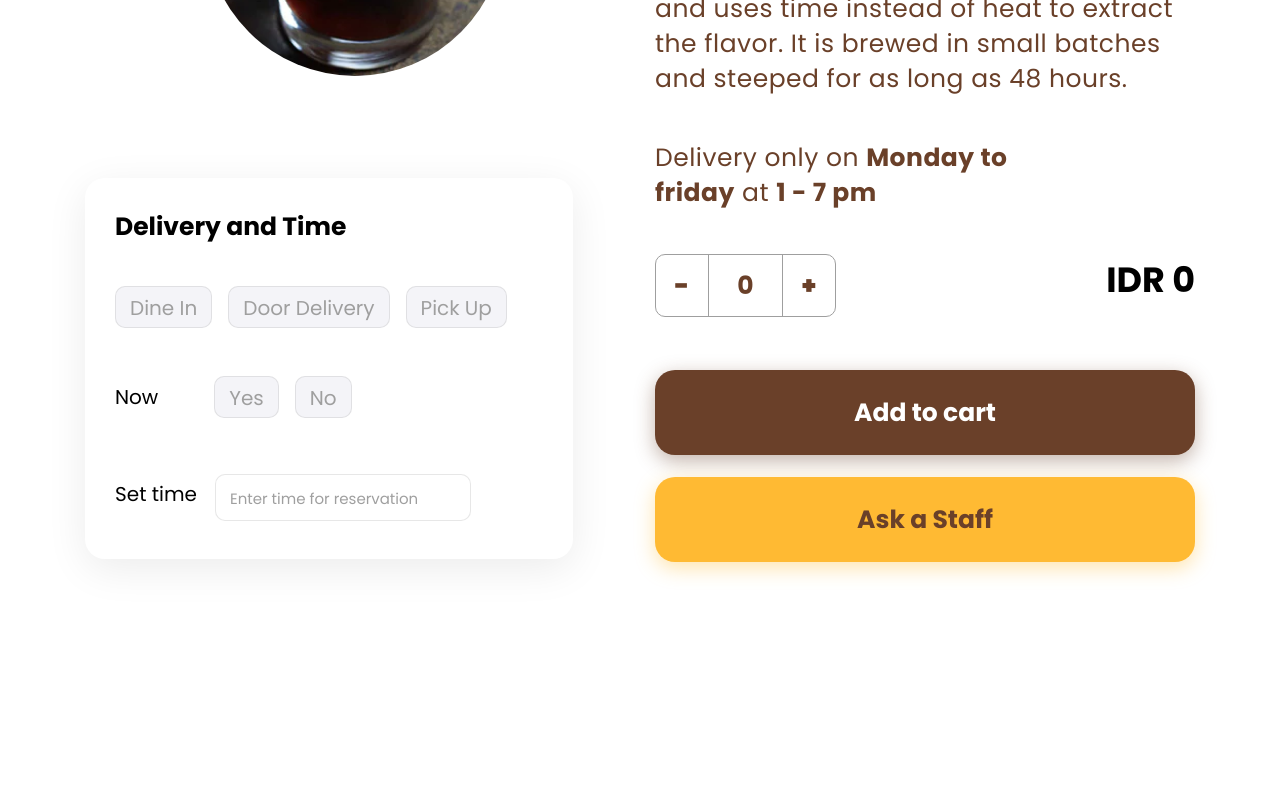
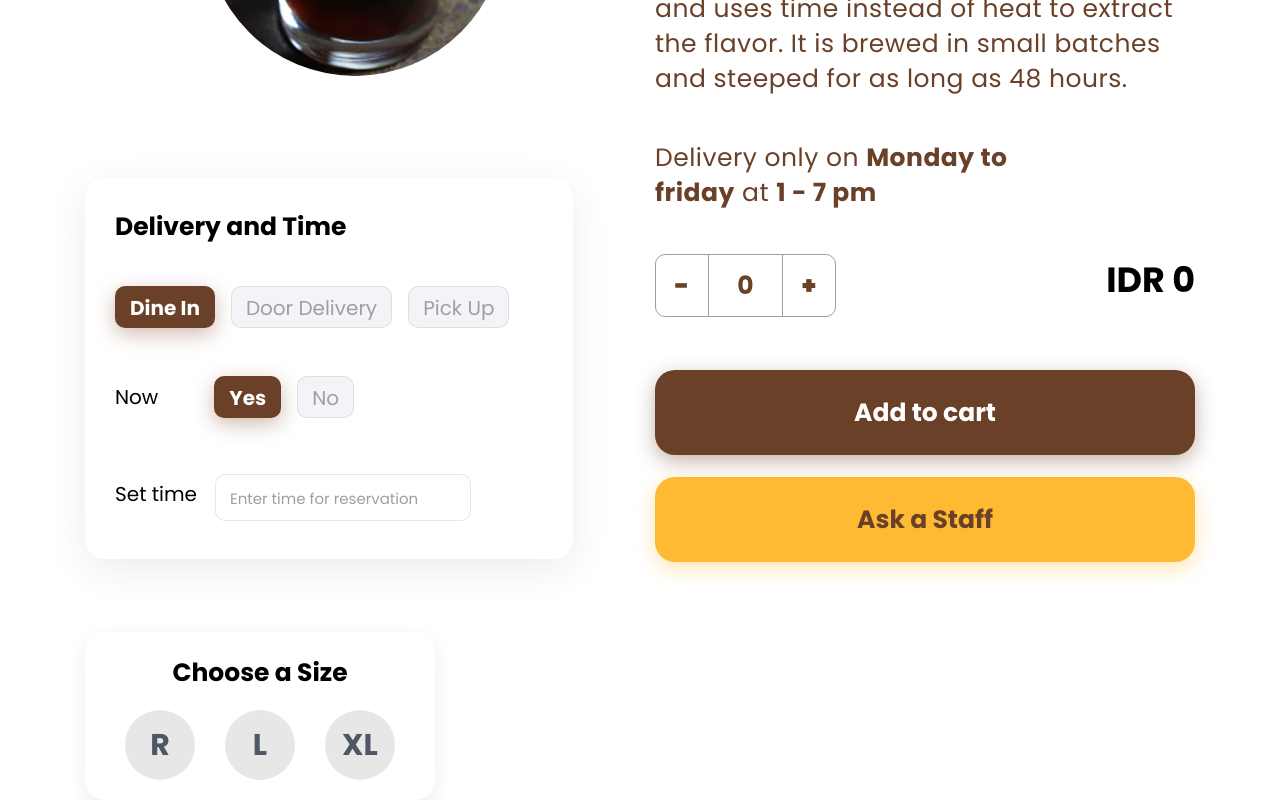
Before and after one commit to maulanarifai114/bootcamp-frontend-coffee-shop, a Vue app: page /cust/product-d in a window 1280 px wide. Shown: the part 358-1158 px from the top of the page. Before the commit the page ends 990 px from the top, so only its background shows below. Built offline with nearby package versions, Linux system fonts and the light colour scheme.

Commit message:
fixing delivery and time, and add size

```diff
--- /dev/null
+++ b/src/components/cust/base/Size.vue
@@ -0,0 +1,59 @@
+<template>
+  <div>
+    <label :for="id">
+      <input :id="id" :class="isActive > 0 ? 'active':'nonactive'" type="checkbox">{{label}}
+    </label>
+  </div>
+</template>
+
+<script>
+export default {
+  name: 'Size',
+  props: ['label', 'id'],
+  data () {
+    return {
+      isActive: 0
+    }
+  },
+  methods: {
+    changeClass () {
+      if (this.isActive === 0) {
+        this.isActive = 1
+      } else if (this.isActive === 1) {
+        this.isActive = 0
+      }
+    }
+  }
+}
+</script>
+
+<style lang="scss" scoped>
+button {
+  height: 70px;
+  width: 70px;
+  font-family: Poppins;
+  font-size: 30px;
+  font-style: normal;
+  font-weight: 700;
+  line-height: 45px;
+  letter-spacing: 0em;
+  text-align: center;
+  border: none;
+  border-radius: 50%;
+}
+
+button:focus {
+  outline: none;
+}
+
+.active {
+  background: #FFBA33;
+  color: #000000;
+}
+
+.nonactive {
+  background: rgba(186, 186, 186, 0.35);
+  color: #4F5665;
+}
+
+</style>
--- a/src/components/cust/module/DeliveTime.vue
+++ b/src/components/cust/module/DeliveTime.vue
@@ -3,25 +3,25 @@
     <div class="del-time">
       <h4>Delivery and Time</h4>
       <div class="d-flex mb-5">
-        <div class="btn-group-toggle" data-toggle="buttons">
-          <label class="btn mr-3" for="dine" :class="deliver.includes('dine')? 'selected':'unselected'">
+        <div class="btn-group-toggle">
+          <label class="btn mr-3" for="dine" :class="deliver === 'dine'? 'selected':'unselected'">
             <input type="radio" name="deliver" id="dine" v-model="deliver" value="dine"> Dine In
           </label>
-          <label class="btn mr-3" for="door" :class="deliver.includes('door')? 'selected':'unselected'">
+          <label class="btn mr-3" for="door" :class="deliver === 'door'? 'selected':'unselected'">
             <input type="radio" name="deliver" id="door" v-model="deliver" value="door"> Door Delivery
           </label>
-          <label class="btn mr-3" for="pick" :class="deliver.includes('pick')? 'selected':'unselected'">
+          <label class="btn mr-3" for="pick" :class="deliver === 'pick'? 'selected':'unselected'">
             <input type="radio" name="deliver" id="pick" v-model="deliver" value="pick"> Pick Up
           </label>
         </div>
       </div>
       <div class="d-flex align-items-center mb-5">
         <div class="label-tag mr-now">Now</div>
-        <div class="btn-group-toggle" data-toggle="buttons">
-          <label class="btn mr-3" for="yes" :class="now.includes('yes')? 'selected':'unselected'">
+        <div class="btn-group-toggle">
+          <label class="btn mr-3" for="yes" :class="now === 'yes'? 'selected':'unselected'">
             <input type="radio" name="now" id="yes" v-model="now" value="yes"> Yes
           </label>
-          <label class="btn mr-3" for="no" :class="now.includes('no')? 'selected':'unselected'">
+          <label class="btn mr-3" for="no" :class="now === 'no'? 'selected':'unselected'">
             <input type="radio" name="now" id="no" v-model="now" value="no"> No
           </label>
         </div>
@@ -44,8 +44,17 @@ export default {
   },
   data () {
     return {
-      deliver: [],
-      now: []
+      deliver: '',
+      now: ''
+    }
+  },
+  mounted () {
+    this.default()
+  },
+  methods: {
+    default () {
+      this.deliver = 'dine'
+      this.now = 'yes'
     }
   }
 }
--- /dev/null
+++ b/src/components/cust/module/SizeProduct.vue
@@ -0,0 +1,96 @@
+<template>
+  <div class="box w-100 d-flex flex-column">
+    <h4>Choose a Size</h4>
+    <div class="d-flex justify-content-between flex-row btn-group-toggle" >
+      <label class="btn d-flex align-items-center justify-content-center" for="r" :class="size.includes('r')? 'selected':'unselected'">
+        <input type="checkbox" name="size" id="r" v-model="size" value="r" class="d-none"> R
+      </label>
+      <label class="btn d-flex align-items-center justify-content-center" for="l" :class="size.includes('l')? 'selected':'unselected'">
+        <input type="checkbox" name="size" id="l" v-model="size" value="l" class="d-none"> L
+      </label>
+      <label class="btn d-flex align-items-center justify-content-center" for="xl" :class="size.includes('xl')? 'selected':'unselected'">
+        <input type="checkbox" name="size" id="xl" v-model="size" value="xl" class="d-none"> XL
+      </label>
+    </div>
+  </div>
+</template>
+
+<script>
+// import Size from '../base/Size'
+
+export default {
+  name: 'SizeProduct',
+  components: {
+    // Size
+  },
+  data () {
+    return {
+      size: [],
+      check: []
+    }
+  }
+}
+</script>
+
+<style lang="scss" scoped>
+
+.hide {
+  display: none;
+}
+
+.btn {
+  height: 70px;
+  width: 70px;
+  font-family: Poppins;
+  font-size: 30px;
+  font-style: normal;
+  font-weight: 700;
+  line-height: 45px;
+  letter-spacing: 0em;
+  text-align: center;
+  border: none;
+  border-radius: 50%;
+}
+
+.btn:focus {
+  outline: none;
+}
+
+.box {
+  padding: 22px 40px;
+  height: 168px;
+  background: #FFFFFF;
+  box-shadow: 0px 6px 20px rgba(0, 0, 0, 0.08);
+  border-radius: 20px;
+}
+
+h4 {
+  font-family: Poppins;
+  font-size: 25px;
+  font-style: normal;
+  font-weight: 700;
+  line-height: 38px;
+  letter-spacing: 0em;
+  text-align: center;
+  color: #000000;
+  margin: 0 0 18px 0;
+}
+
+.selected {
+  background: #FFBA33;
+  color: #000000;
+}
+
+.selected:hover {
+  color: #000000;
+}
+
+.unselected {
+  background: rgba(186, 186, 186, 0.35);
+  color: #4F5665;
+}
+
+.unselected:hover {
+  color: #4F5665;
+}
+</style>
--- a/src/views/customer/ProductDetail.vue
+++ b/src/views/customer/ProductDetail.vue
@@ -23,6 +23,7 @@
 
     <main class="row pt-5">
       <div class="col-4">
+        <SizeProduct></SizeProduct>
       </div>
       <div class="col-8">
       </div>
@@ -34,6 +35,7 @@
 import Delivetime from '../../components/cust/module/DeliveTime'
 import TitleProduct from '../../components/cust/module/TitleProduct'
 import AmountPrice from '../../components/cust/module/AmountPrice'
+import SizeProduct from '../../components/cust/module/SizeProduct'
 import Button from '../../components/cust/base/Button'
 
 export default {
@@ -42,6 +44,7 @@ export default {
     Delivetime,
     TitleProduct,
     AmountPrice,
+    SizeProduct,
     Button
   }
 }
```
